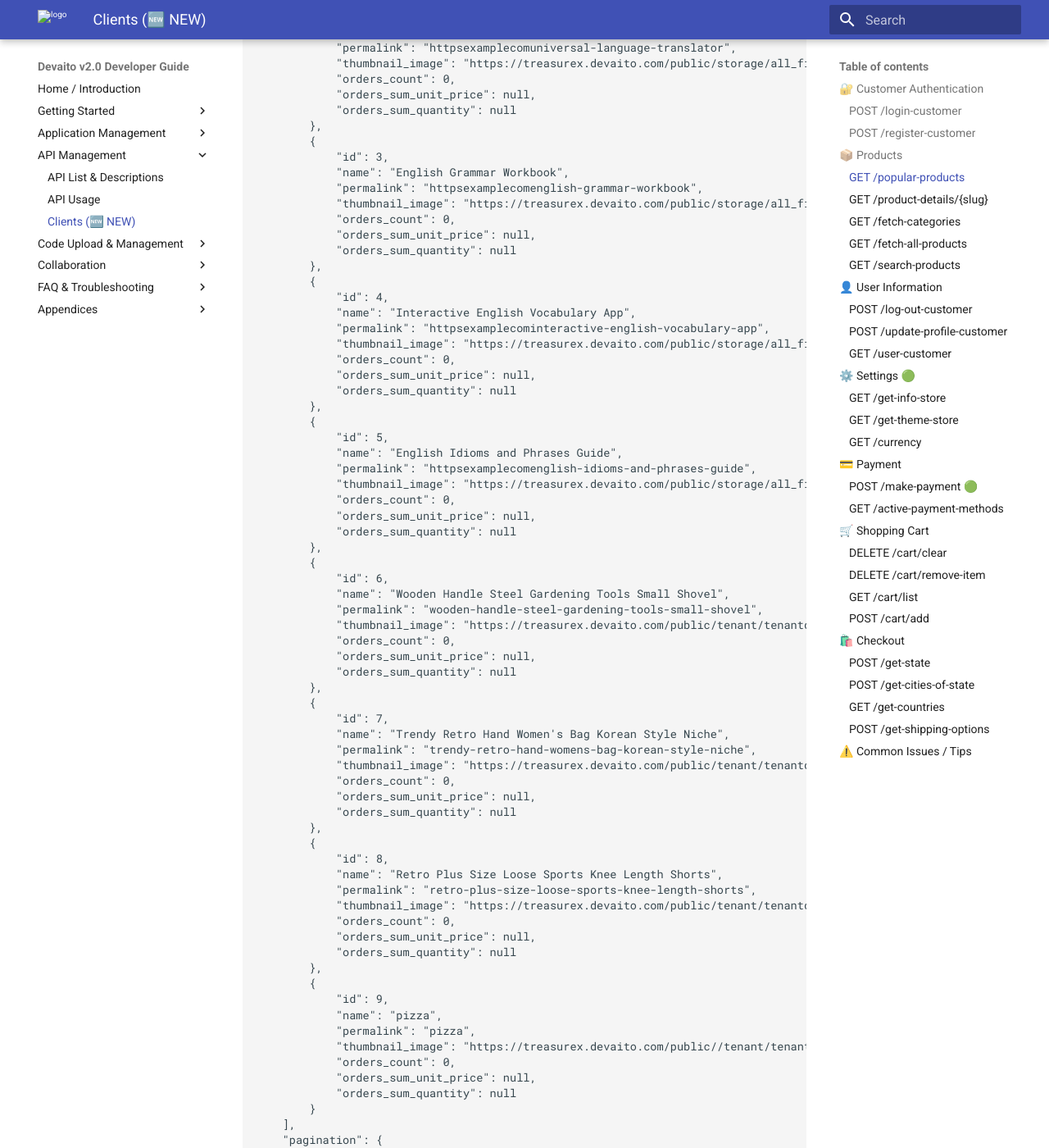
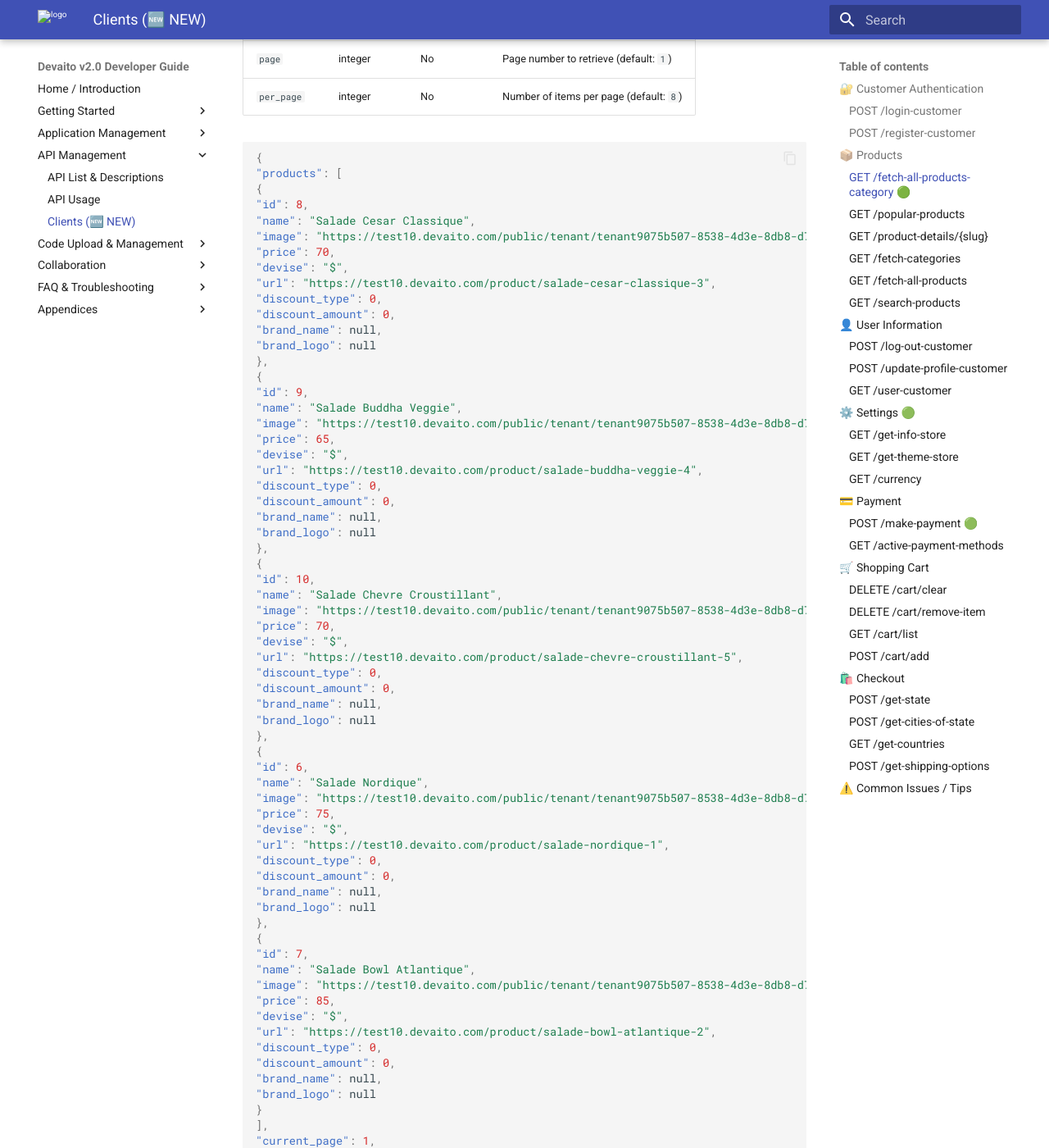
Before and after one commit to Elmehdi-Bouhlal/devaito-documentation, an MkDocs documentation site: the page built from docs/api-management/customers.md, in a window 1280 px wide and 1400 px high, scrolled down 2333 px. Shown: the whole window at 82% size. Built offline with MkDocs 1.6.1 and Material for MkDocs 9.7.7, drawn with Linux system fonts in a browser that asks for light colours; some of the changed text lies outside the part shown.

Commit message:
add new endpoint product categories

````diff
--- a/docs/api-management/customers.md
+++ b/docs/api-management/customers.md
@@ -1,6 +1,15 @@
 # 🧑‍💼 API Clients
 
-This module groups together the endpoints linked to customer management (authentication, user info, shopping cart, payments, etc.).
+This module groups together the endpoints linked to customer management (authentication, user info, shopping cart, payments, etc
+
+
+!!! tip "💱 Currency Update"
+    A new header `store-currency` has been added to all payment and product endpoints.
+    - It accepts a **currency code** (e.g., `MAD`, `USD`, `EUR`).
+    - If omitted, the **default currency** will be applied automatically.
+
+    ✅ Using the correct currency ensures **accurate pricing**, **correct discount calculations**, and better consistency across your API.
+
 
 !!! note "Base URL Notice"
     The base URL for these endpoints depends on the subdomain of your store.
@@ -75,6 +84,91 @@ Registers a new customer account and returns a token.
 ## 📦 Products
 !!! info "Token Requirement"
     🔓 **No authentication required For all endpoint related to products**
+
+### GET `/fetch-all-products-category` 🟢
+
+By using this endpoint you well be able to fetch all products that existe on a specific category
+Using her slug
+
+**params**
+
+| Name | Type | Required | Description |
+|------|------|-----------|-------------|
+| `slug` | string | yes | slug of the category |
+| `page` | integer | No | Page number to retrieve (default: `1`) |
+| `per_page` | integer | No | Number of items per page (default: `8`) |
+
+
+```json
+{
+"products": [
+{
+"id": 8,
+"name": "Salade Cesar Classique",
+"image": "https://test10.devaito.com/public/tenant/tenant9075b507-8538-4d3e-8db8-d7affee7e55b/68bb5a7230cac_image__1593617074735380.jpg",
+"price": 70,
+"devise": "$",
+"url": "https://test10.devaito.com/product/salade-cesar-classique-3",
+"discount_type": 0,
+"discount_amount": 0,
+"brand_name": null,
+"brand_logo": null
+},
+{
+"id": 9,
+"name": "Salade Buddha Veggie",
+"image": "https://test10.devaito.com/public/tenant/tenant9075b507-8538-4d3e-8db8-d7affee7e55b/68bb5a728dfbf_image__1598950002292413.jpg",
+"price": 65,
+"devise": "$",
+"url": "https://test10.devaito.com/product/salade-buddha-veggie-4",
+"discount_type": 0,
+"discount_amount": 0,
+"brand_name": null,
+"brand_logo": null
+},
+{
+"id": 10,
+"name": "Salade Chevre Croustillant",
+"image": "https://test10.devaito.com/public/tenant/tenant9075b507-8538-4d3e-8db8-d7affee7e55b/68bb5a72d6ace_image__1598947582077413.jpg",
+"price": 70,
+"devise": "$",
+"url": "https://test10.devaito.com/product/salade-chevre-croustillant-5",
+"discount_type": 0,
+"discount_amount": 0,
+"brand_name": null,
+"brand_logo": null
+},
+{
+"id": 6,
+"name": "Salade Nordique",
+"image": "https://test10.devaito.com/public/tenant/tenant9075b507-8538-4d3e-8db8-d7affee7e55b/68bb5a715ec82_image__1593617139550380.jpg",
+"price": 75,
+"devise": "$",
+"url": "https://test10.devaito.com/product/salade-nordique-1",
+"discount_type": 0,
+"discount_amount": 0,
+"brand_name": null,
+"brand_logo": null
+},
+{
+"id": 7,
+"name": "Salade Bowl Atlantique",
+"image": "https://test10.devaito.com/public/tenant/tenant9075b507-8538-4d3e-8db8-d7affee7e55b/68bb5a71ce59b_image__1593616999509380.jpg",
+"price": 85,
+"devise": "$",
+"url": "https://test10.devaito.com/product/salade-bowl-atlantique-2",
+"discount_type": 0,
+"discount_amount": 0,
+"brand_name": null,
+"brand_logo": null
+}
+],
+"current_page": 1,
+"last_page": 1,
+"category_selected_name": "Maxi salades"
+}
+```
+
 
 ### GET `/popular-products`
 
@@ -1095,12 +1189,12 @@ By using this endpoint you can get the currency of the store
 
 ### POST `/make-payment` 🟢
 
-Creates a payment intent for an entire shopping cart.
-
-by using this endpoint you well have the ability to get credentials that you need to make a payment using sdk in your app mobile
-
 !!! warning "Token Requirement"
     🔒 **Requires authentication**
+
+Creates a payment intent for an entire shopping cart.
+
+by using this endpoint you well have the ability to get credentials that you need to make a payment using sdk in your app mobile
 
 !!! info "Diffrence between payment methods"
 
````
